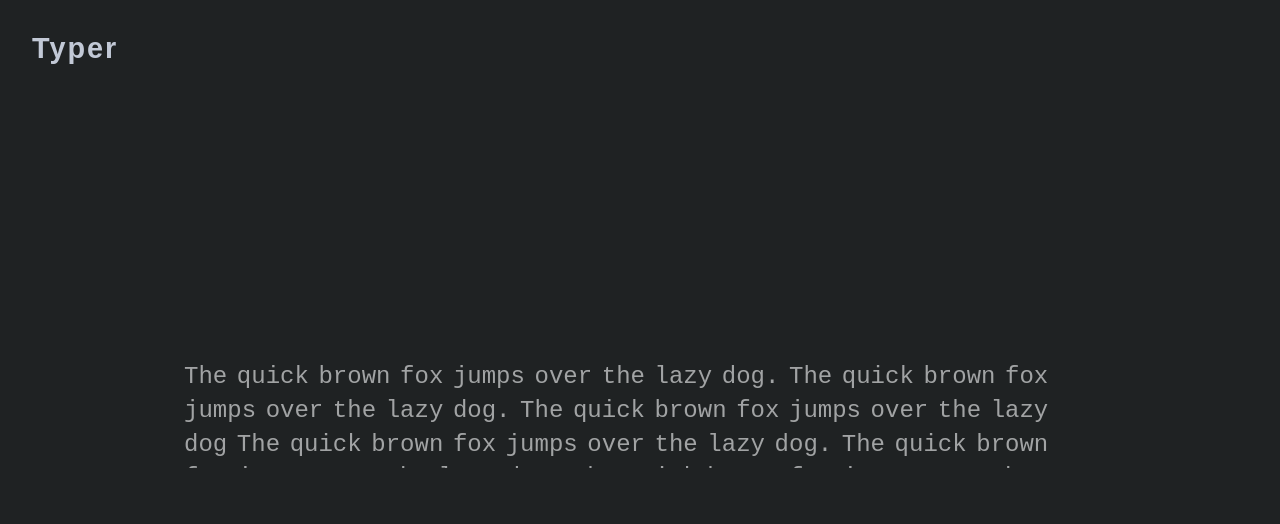
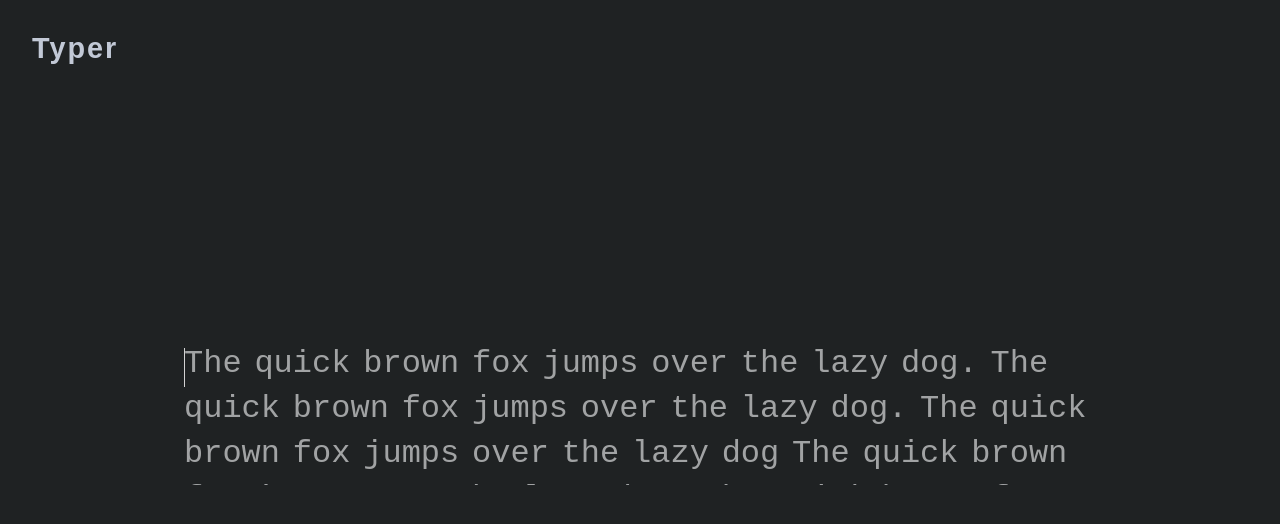
Before and after one commit to layhee/sveltetype, a SvelteKit app: page / in a window 1280 px wide. Shown: the top 524 px of the page. Built offline with nearby package versions, Linux system fonts and the light colour scheme; a web font is replaced by a local one.

Commit message:
updates timer + readability

```diff
--- a/src/routes/+layout.svelte
+++ b/src/routes/+layout.svelte
@@ -4,7 +4,7 @@
 </script>
 
 <svelte:head>
-	<title>Test your type</title>
+	<title>TypeTester</title>
 </svelte:head>
 
 <div class="layout">
--- a/src/routes/+page.svelte
+++ b/src/routes/+page.svelte
@@ -84,7 +84,6 @@
 	}
 	function setLetter() {
 		const isWordCompleted = letterIndex > words[wordIndex].length - 1;
-		console.dir(wordsEl.children[wordIndex]);
 
 		if (!isWordCompleted) {
 			letterEl = wordsEl.children[wordIndex].children[
@@ -154,7 +153,7 @@
 			startGame();
 		}
 	}
-	onMount(() => {
+	onMount(async () => {
 		focusInput();
 	});
 </script>
@@ -235,7 +234,7 @@
 			align-items: center;
 			top: -162px;
 			font-size: 3.4rem;
-			line-height: 4rem;
+			line-height: 4.4rem;
 			color: var(--primary);
 			opacity: 0;
 			transition: all 0.3s ease;
@@ -268,18 +267,18 @@
 		flex-wrap: wrap;
 		gap: 0.4em;
 		position: relative;
-		font-size: 1.5rem;
+		font-size: 2rem;
 		line-height: var(--line-height);
 		overflow: hidden;
 		user-select: none;
 	}
 	.cursor {
 		position: absolute;
-		height: 1.8rem;
+		height: 2.4rem;
 		top: 0;
 		border-right: 1px solid #fff;
-		animation: cursor 1s infinite;
-		transition: all 0.2s ease;
+		animation: cursor 800ms infinite;
+		transition: all 140ms ease;
 
 		@keyframes cursor {
 			0%,
```
